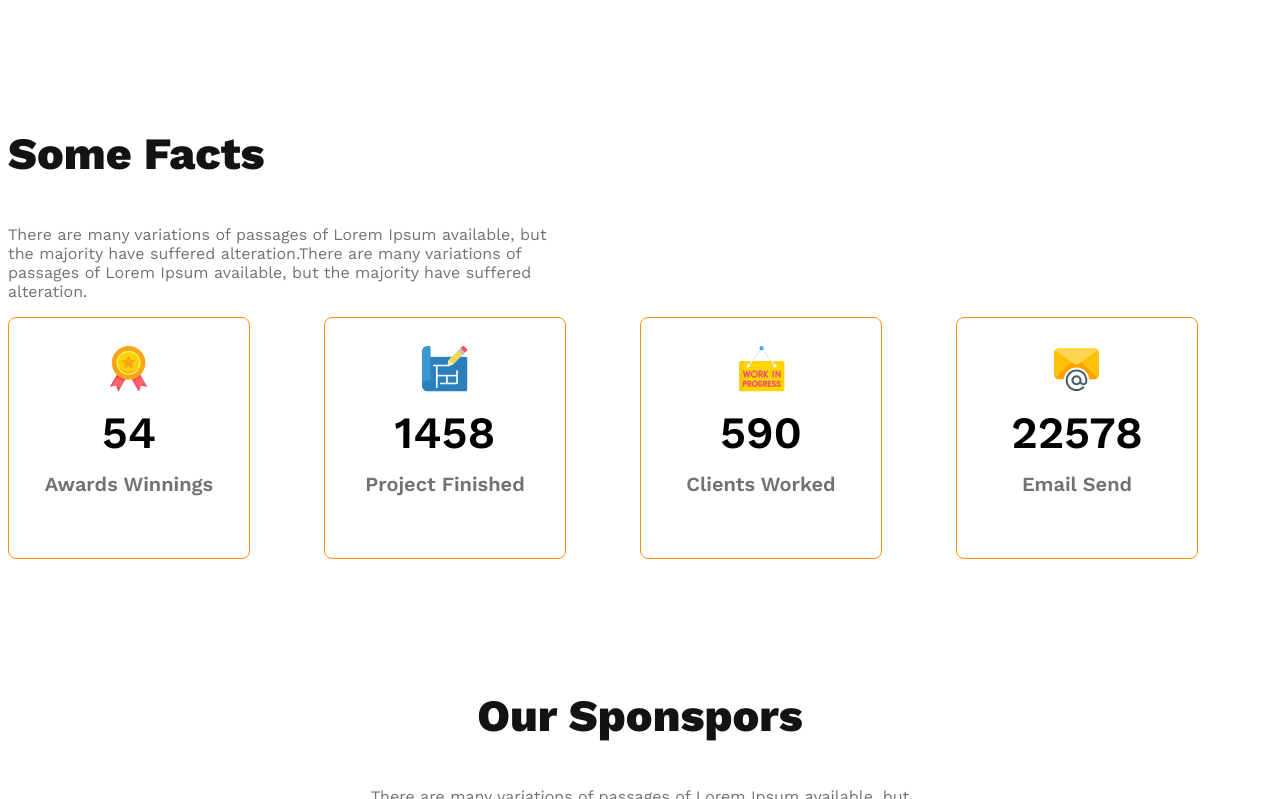
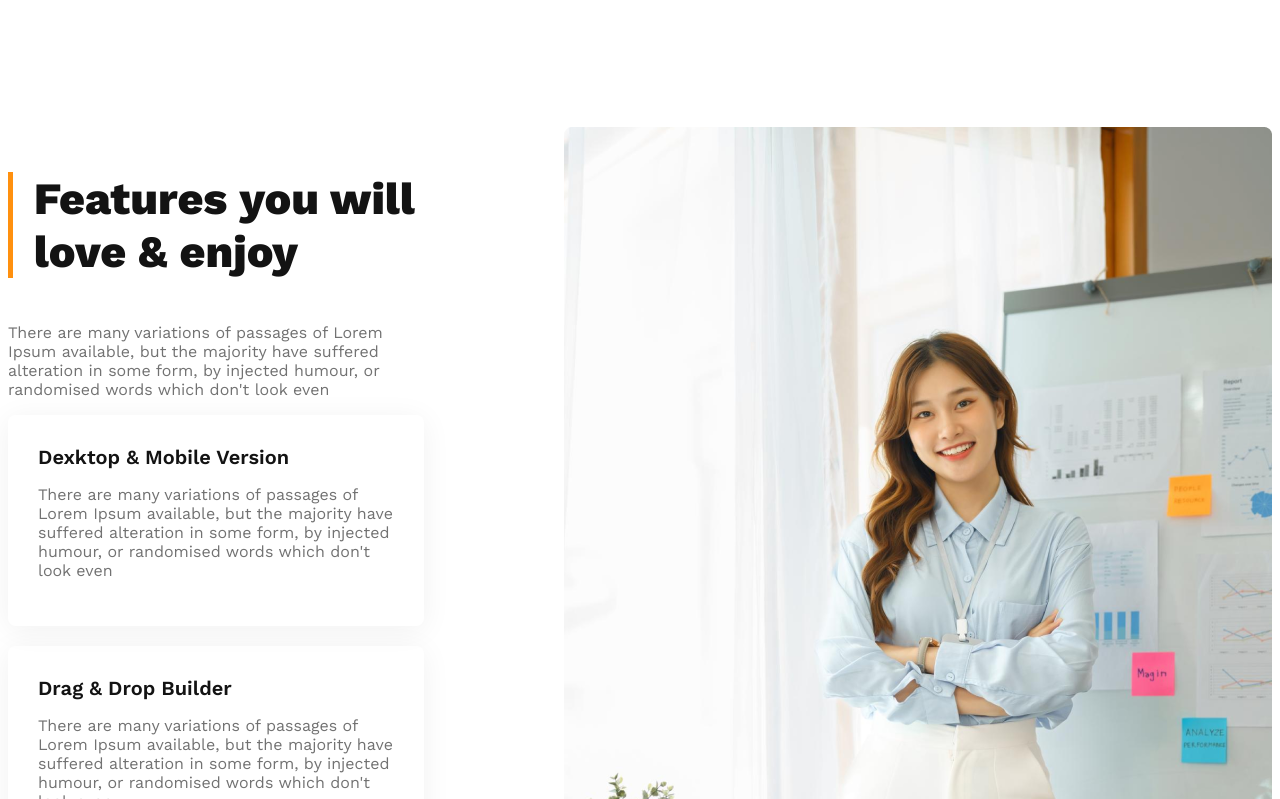
Before and after one commit to raihanatoz21/g3-architect-website, a plain HTML site: page index.html in a window 1280 px wide. Shown: the part 2001-2800 px from the top of the page. Drawn offline with nearby package versions, Linux system fonts and the light colour scheme.

Commit message:
added features we love section

```diff
--- a/index.html
+++ b/index.html
@@ -69,10 +69,71 @@
 
     </section>
 
+
+
+    <!-- features section start -->
+    <section class="features display-flex">
+        <div>
+
+            <h3  id="feature-section-title" class="section-title">Features you will <br> love & enjoy</h3>
+            <p class="text-gray">There are many variations of passages of Lorem Ipsum available, but the majority have suffered alteration in some form, by injected humour, or randomised words which don't look even</p>
+
+
+            <div class="feature-card">
+                <h3 class="feature-title">Dexktop & Mobile Version</h3>
+                <p class="text-gray">There are many variations of passages of Lorem Ipsum available, but the majority have suffered alteration in some form, by injected humour, or randomised words which don't look even</p>
+            </div>
+            <div class="feature-card">
+                <h3 class="feature-title">Drag & Drop Builder</h3>
+                <p class="text-gray">There are many variations of passages of Lorem Ipsum available, but the majority have suffered alteration in some form, by injected humour, or randomised words which don't look even</p>
+            </div>
+            <div class="feature-card">
+                <h3 class="feature-title">Awesome Modern Design</h3>
+                <p class="text-gray">There are many variations of passages of Lorem Ipsum available, but the majority have suffered alteration in some form, by injected humour, or randomised words which don't look even</p>
+            </div>
+            <div class="feature-card">
+                <h3 class="feature-title">Super Easy to Edit</h3>
+                <p class="text-gray">There are many variations of passages of Lorem Ipsum available, but the majority have suffered alteration in some form, by injected humour, or randomised words which don't look even</p>
+            </div>
+
+
+
+        </div>
+
+
+        <div>
+            <img src="images/architect.png" alt="">
+            <button id="experience-badge" class="btn-primary">
+                <span id="experience-year">10+Year</span> <br>
+                <span>Experience</span>
+
+
+
+
+
+            </button>
+
+
+        </div>
+
+
+
+    </section>
+
+
+    <section>
+
+
+
+
+    </section>
+
+
+
     <!-- some facts-->
     <section>
         <h3 class="feature-title">Some Facts</h3>
-        <p class="text-light-gray fact-description">There are many variations of passages of Lorem Ipsum available, but the majority have suffered alteration.There are many variations of passages of Lorem Ipsum available, but the majority have suffered alteration.</p>
+        <p class="text-gray fact-description">There are many variations of passages of Lorem Ipsum available, but the majority have suffered alteration.There are many variations of passages of Lorem Ipsum available, but the majority have suffered alteration.</p>
 
         <div class="fact-container">
             <div class="fact-card display-flex">
--- a/styles/architects.css
+++ b/styles/architects.css
@@ -29,7 +29,7 @@ margin: 0 auto;
 
 
 /* for dark-03 */
-.text-light-gray{
+.text-gray{
     color:#727272;
 
 
@@ -180,6 +180,52 @@ color:#727272;
     width: 100%;
 }
 
+/* features section styles */
+
+.features{
+    gap: 8.75rem;
+
+
+}
+
+
+
+#feature-section-title{
+  border-left: 5px solid rgb(255, 144, 14);
+  padding-left:1.3rem;
+
+
+}
+
+
+.feature-card{
+    padding: 30px;
+    border-radius: 0.5rem;
+    box-shadow: 0 4px 30px 0 rgba(0, 0, 0, 0.06);
+    margin-bottom: 1.25rem;
+
+
+}
+
+
+.feature-card .feature-title{
+    font-weight: 600;
+    font-size: 1.25rem;
+    color: #131313;
+    margin-top: 0;
+    margin-bottom: 0;
+
+
+
+
+}
+
+
+
+
+
+
+
 /* some facts related styles */
 .fact-container{
     display: grid;
```
